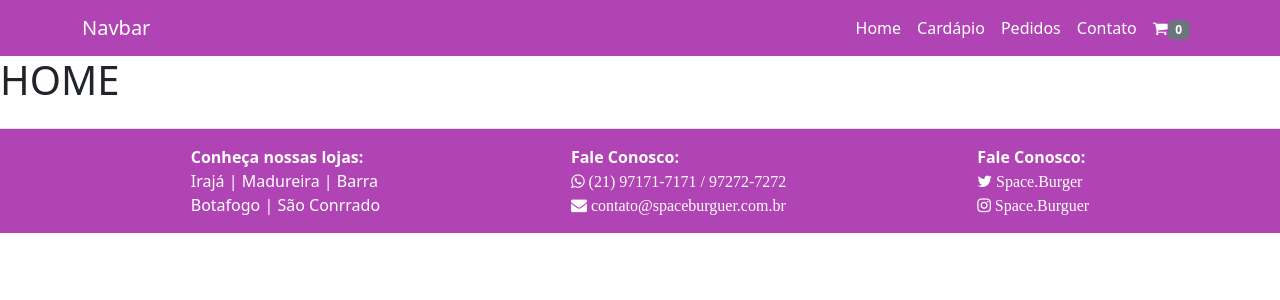
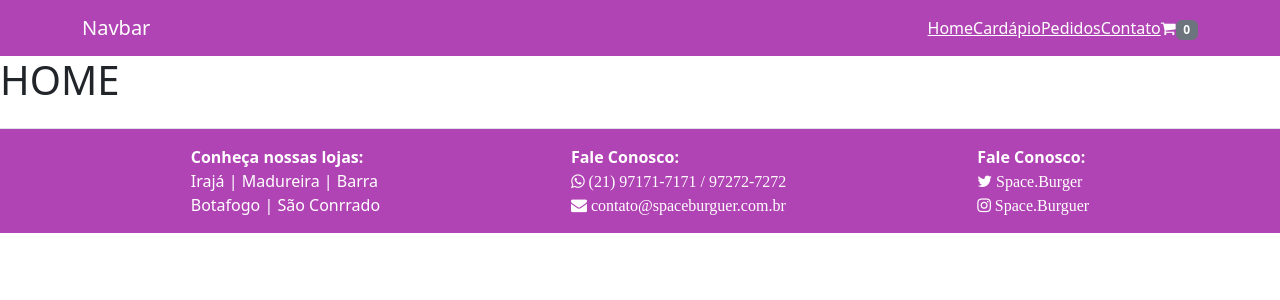
Before and after one commit to davidlgomes/Individual3, a React (Vite) app in the folder grupo3/: page / in a window 1280 px wide. Shown: the top 300 px of the page. Built offline with nearby package versions, Linux system fonts and the light colour scheme.

Commit message:
Update Header.jsx

```diff
--- a/grupo3/src/components/header/Header.jsx
+++ b/grupo3/src/components/header/Header.jsx
@@ -2,6 +2,7 @@ import Container from 'react-bootstrap/Container';
 import Nav from 'react-bootstrap/Nav';
 import Navbar from 'react-bootstrap/Navbar';
 import Badge from 'react-bootstrap/Badge';
+import {Link} from 'react-router-dom';
 import './Header.css'
 
 function Header() {
@@ -10,11 +11,11 @@ function Header() {
         <Container className='navBarColor'>
           <Navbar.Brand href="/"  className='navBarColor'>Navbar</Navbar.Brand>
           <Nav>
-            <Nav.Link href="/" className='textColor'>Home</Nav.Link>
-            <Nav.Link href="/cardapio" className='textColor'>Cardápio</Nav.Link>
-            <Nav.Link href="/pedido" className='textColor'>Pedidos</Nav.Link>
-            <Nav.Link href="/nos" className='textColor'>Contato</Nav.Link>
-            <Nav.Link href="/carrinho" className='textColor'><i class="fa fa-shopping-cart"></i><Badge bg="secondary">0</Badge></Nav.Link>
+            <Nav><Link to="/" className='textColor'>Home</Link></Nav>
+            <Nav><Link to="/cardapio" className='textColor'>Cardápio</Link></Nav>
+            <Nav><Link to="/pedido" className='textColor'>Pedidos</Link></Nav>
+            <Nav><Link to="/nos" className='textColor'>Contato</Link></Nav>
+            <Nav><Link to="/carrinho" className='textColor'><i className="fa fa-shopping-cart"></i><Badge bg="secondary">0</Badge></Link></Nav>
           </Nav>
         </Container>
       </Navbar>
```
